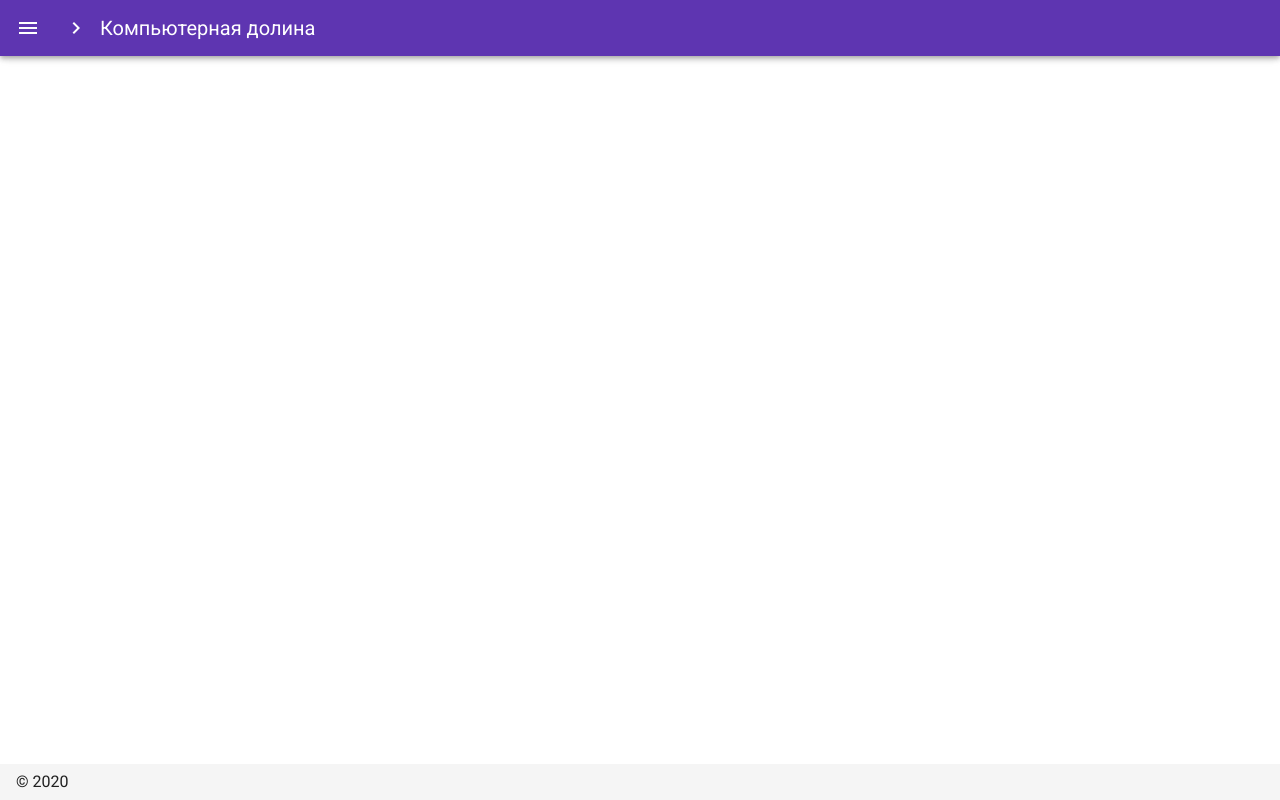
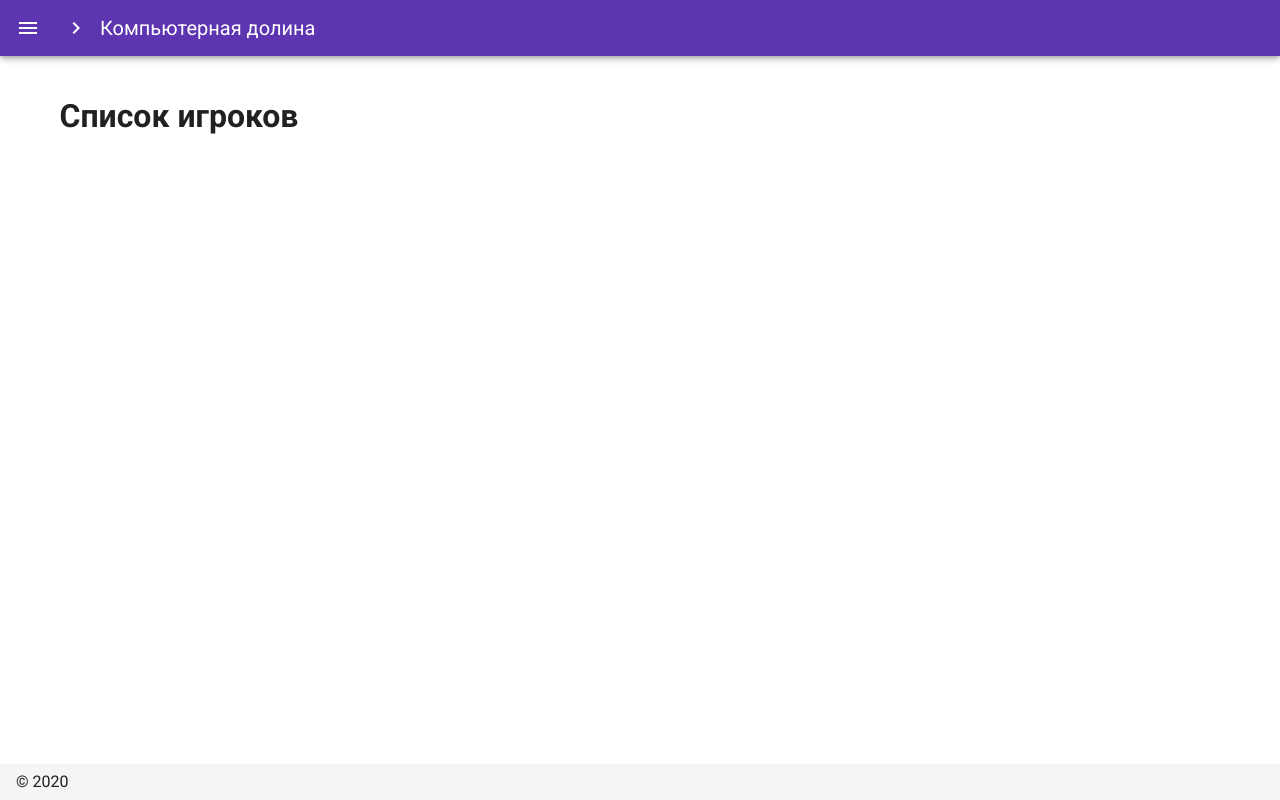
Before and after one commit to RusAbk/python_machikoro, a Nuxt app: page /students in a window 1280 px wide. Built offline with nearby package versions, Linux system fonts and the light colour scheme.

Commit message:
list of users added for future

```diff
--- a/layouts/default.vue
+++ b/layouts/default.vue
@@ -64,14 +64,19 @@ export default {
       drawer: false,
       items: [
         {
+          icon: 'mdi-play-outline',
+          title: 'Игра',
+          to: '/play'
+        },
+        {
           icon: 'mdi-cog-outline',
           title: 'Настройки команд',
           to: '/'
         },
         {
-          icon: 'mdi-play-outline',
-          title: 'Игра',
-          to: '/play'
+          icon: 'mdi-account-details-outline',
+          title: 'Список учеников',
+          to: '/students'
         }
       ],
       miniVariant: true,
--- /dev/null
+++ b/pages/students.vue
@@ -0,0 +1,5 @@
+<template>
+    <div>
+        <h1 class="my-6">Список игроков</h1>
+    </div>
+</template>
--- a/store/index.js
+++ b/store/index.js
@@ -7,6 +7,7 @@ const store = () => new Vuex.Store({
 
   state: {
     teamsCount: 1,
+    studentList:[],
     teams: [
       {
         name: 'Инста-килограмм',
@@ -14,7 +15,7 @@ const store = () => new Vuex.Store({
         cash: 3,
         cards: [1, 3, 6],
         list: [{
-          name:'',
+          name: '',
           steps: 0,
           done: 0
         }],
@@ -74,7 +75,7 @@ const store = () => new Vuex.Store({
             cash: 3,
             cards: [],
             list: [{
-              name:'',
+              name: '',
               steps: 0,
               done: 0
             }],
```
